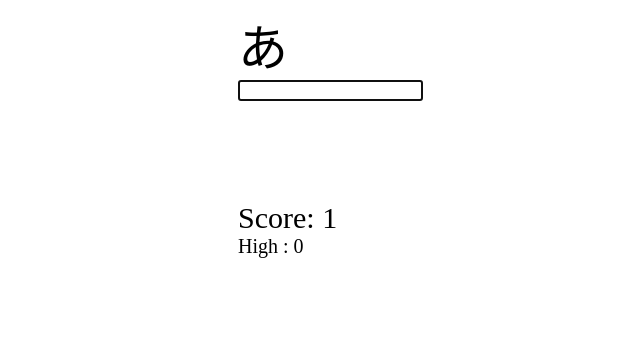
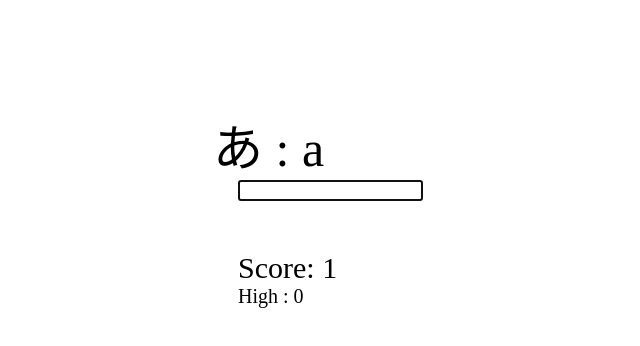
Before and after one commit to dunglason6789p/hiragana-game-v1, an Angular app: page / in a window 1280 px wide. Shown: the top 346 px of the page, without its empty margins (352-992 px from the left). Built offline with nearby package versions, Linux system fonts and the light colour scheme.

Commit message:
commit 8

```diff
--- a/src/app/app.component.html
+++ b/src/app/app.component.html
@@ -4,18 +4,30 @@
 
 <!-- Toolbar -->
 <div class="content" role="main">
-  <div style="width: 100px; margin: auto">
-    <span style="font-size: 50px">{{hiraEntry.hira}}</span>
+  <div style="height: 100px;" [ngStyle]="{display: isGameOver ? 'block' : 'none'}"></div>
+  <div style="width: 100px; margin: auto" [ngStyle]="{display: isGameOver ? 'none' : 'block'}">
+    <span style="font-size: 50px">
+      {{hiraEntry.hira}}
+    </span>
+  </div>
+  <div style="width: 150px; margin: auto" [ngStyle]="{display: isGameOver ? 'block' : 'none'}">
+    <span style="font-size: 50px">
+      {{hiraEntry.hira}} : {{hiraEntry.pronounce}}
+    </span>
   </div>
   <div style="width: 100px; margin: auto">
-    <input id="eid_answerInput" type="text" (keyup)="checkAnswerInput()" [style]="{color: warnWrongAnswer ? 'red' : 'black'}"/>
+    <input id="eid_answerInput" type="text"
+           (keyup)="checkAnswerInput()"
+           [style]="{color: warnWrongAnswer ? 'red' : 'black'}"
+    />
   </div>
   <div style="height: 50px;"></div>
-  <div style="height: 50px; margin: auto" [style]="{width: maxLenTimeLeftCssNum + 'px'}">
+  <div style="height: 50px; margin: auto"
+       [style]="{width: maxLenTimeLeftCssNum + 'px', display: isGameOver ? 'none' : 'block'}">
     <div style="height: 50px; background-color: red" [style.width]="timeLeftPercentCss"></div>
-    <span style="display: none/*block*/; width: 35px; font-size: 30px; margin: auto;">
+    <!--<span style="display: block; width: 35px; font-size: 30px; margin: auto;">
       {{this.timeLeftPercent}}
-    </span>
+    </span>-->
   </div>
   <div style="width: 100px; margin: auto">
     <div style="display: block; width: 120px; font-size: 30px; margin: auto;">
--- a/src/app/app.component.ts
+++ b/src/app/app.component.ts
@@ -13,7 +13,8 @@ interface WrongAnsCount {
 })
 export class AppComponent implements OnInit {
   title = 'hiragana-game-v1';
-  readonly maxTimeLeftMs = 5000;
+  isGameOver = false;
+  readonly maxTimeLeftMs = 3000;
   readonly intervalTimeMs = 100;
   timeLeftPercent = 100;
   resetTimeLeftPercent(): void {
@@ -26,6 +27,8 @@ export class AppComponent implements OnInit {
   score = 0;
   updateTime(): void{
     if (this.timeLeftPercent <= 0) {
+      this.isGameOver = true;
+      setTimeout(() => {
         if (!this.alerted) {
           alert(this.hiraEntry.hira + ' : ' + this.hiraEntry.pronounce);
           this.alerted = true;
@@ -33,6 +36,7 @@ export class AppComponent implements OnInit {
           this.saveHighScore();
           window.location.reload();
         }
+      }, 100);
     } else {
       this.timeLeftPercent -= 100 * this.intervalTimeMs / this.maxTimeLeftMs;
       this.timeLeftPercentCss = Math.round(this.maxLenTimeLeftCssNum * this.timeLeftPercent / 100) + 'px';
--- a/src/app/hiraganaDB.ts
+++ b/src/app/hiraganaDB.ts
@@ -27,7 +27,7 @@ export const HIRADB: HiraRow[] = [
 
   new HiraRow('た', 'ta'),
   new HiraRow('て', 'te'),
-  new HiraRow('ち', 'ti'),
+  new HiraRow('ち', 'chi'),
   new HiraRow('と', 'to'),
   new HiraRow('つ', 'tsu'),
 
```
Lines whose indentation alone changed are shown as unchanged.
